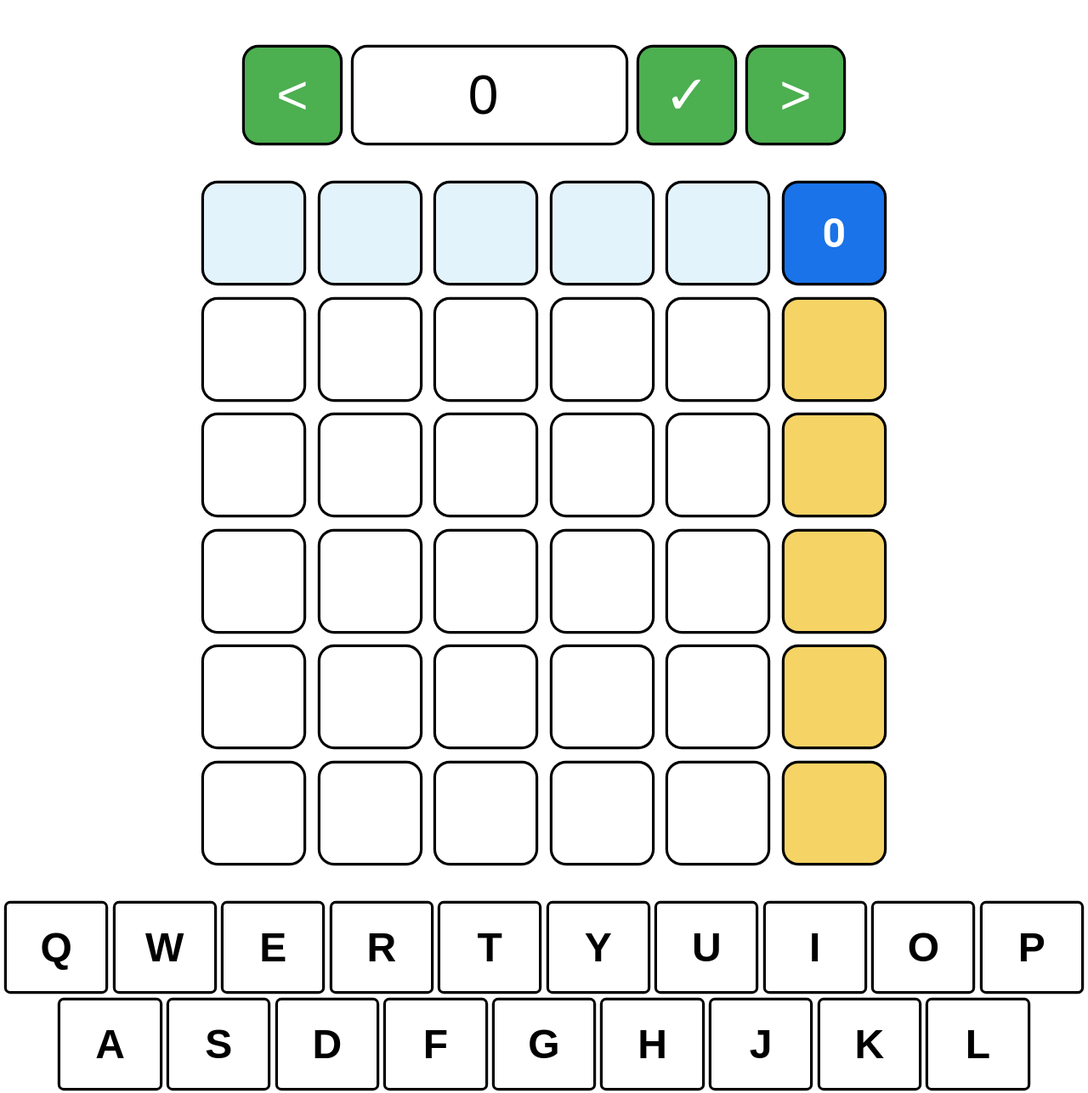
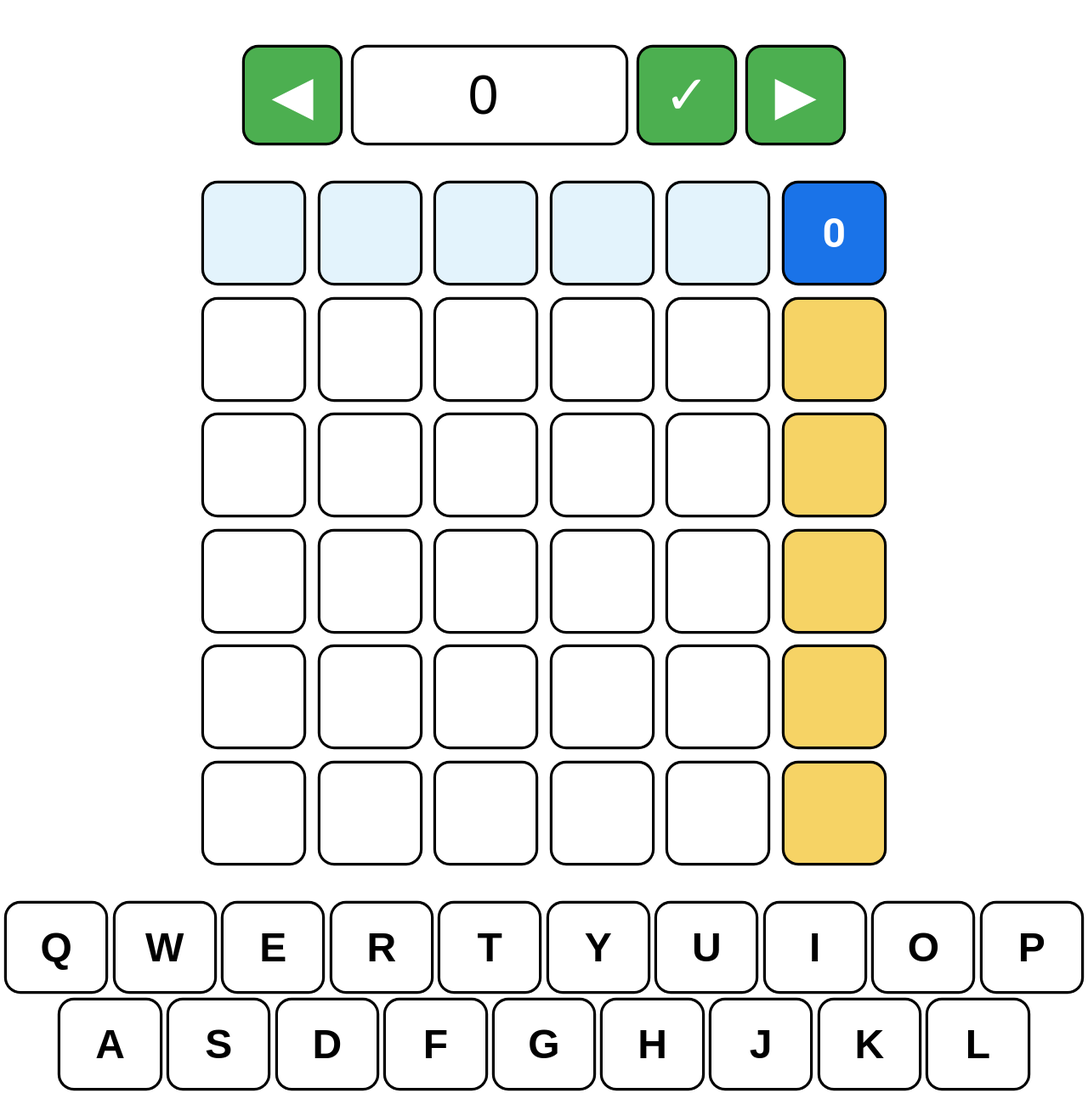
Before and after one commit to SkiFire13/squareword, a plain HTML site: page index.html in a window 1280 px wide. Shown: the top 1287 px of the page at 85% size. Drawn offline with Linux system fonts and the light colour scheme.

Commit message:
Better rounded borders and arrows

```diff
--- a/index.html
+++ b/index.html
@@ -164,16 +164,15 @@
 
                 box-shadow: 0 0 0 0.2rem black;
                 border-radius: 1rem;
+                border: none;
 				background-clip: padding-box;
 				background-color: white;
                 box-sizing: border-box;
 
-                border: none;
-                border-radius: 4px;
+                cursor: pointer;
+
                 font-size: 3rem;
                 font-weight: bold;
-                cursor: pointer;
-
                 text-transform: uppercase;
                 transition: background-color 0.2s;
             }
@@ -203,10 +202,10 @@
     </head>
     <body>
 		<div id="game-input">
-			<input type="button" id="prev-game" class="game-input-button" value="&lt;" />
+			<input type="button" id="prev-game" class="game-input-button" value="◀" />
 			<input type="number" id="game-id" placeholder="Game ID" />
 			<input type="button" id="submit-game-id" class="game-input-button" value="✓" />
-			<input type="button" id="next-game" class="game-input-button" value="&gt;" />
+			<input type="button" id="next-game" class="game-input-button" value="▶" />
 		</div>
 
         <div class="table">
```
